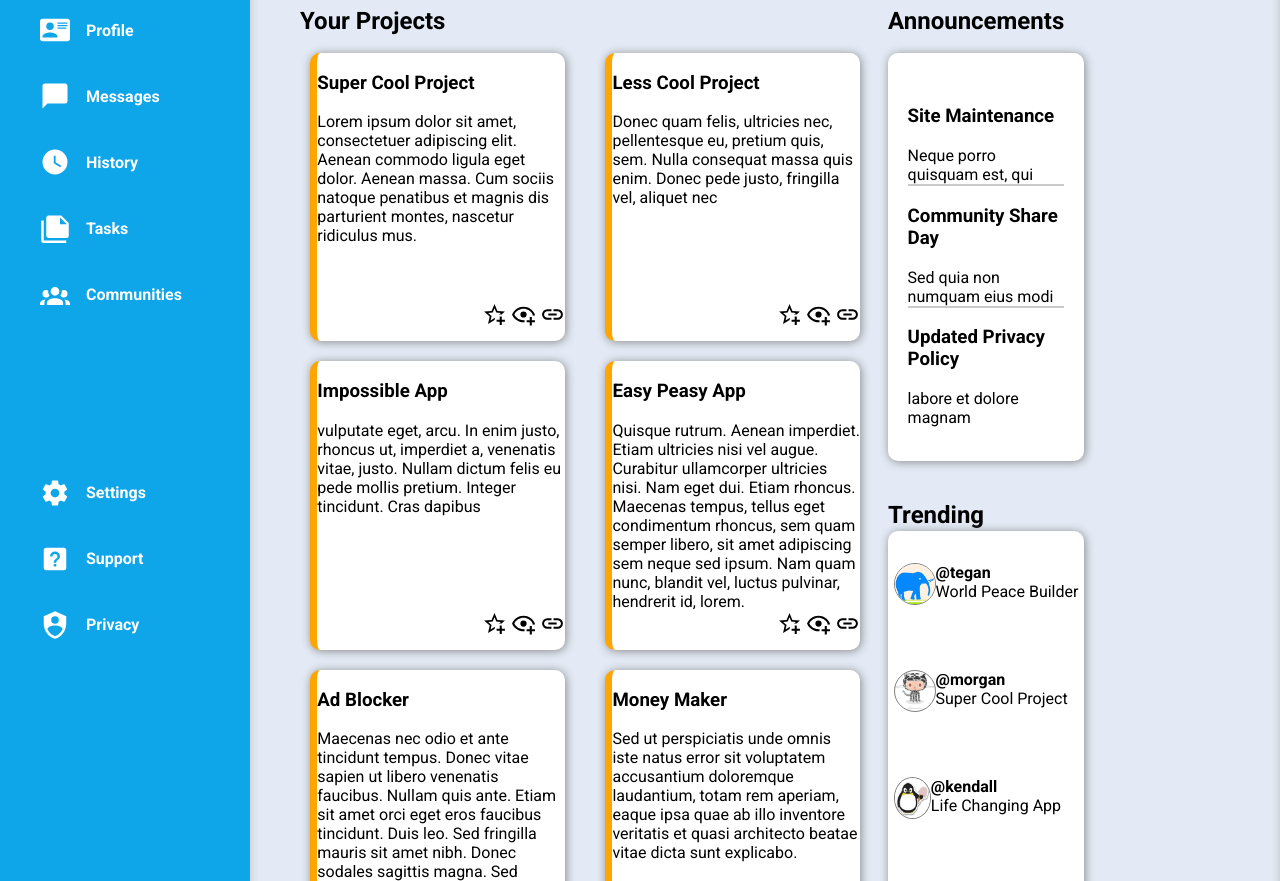
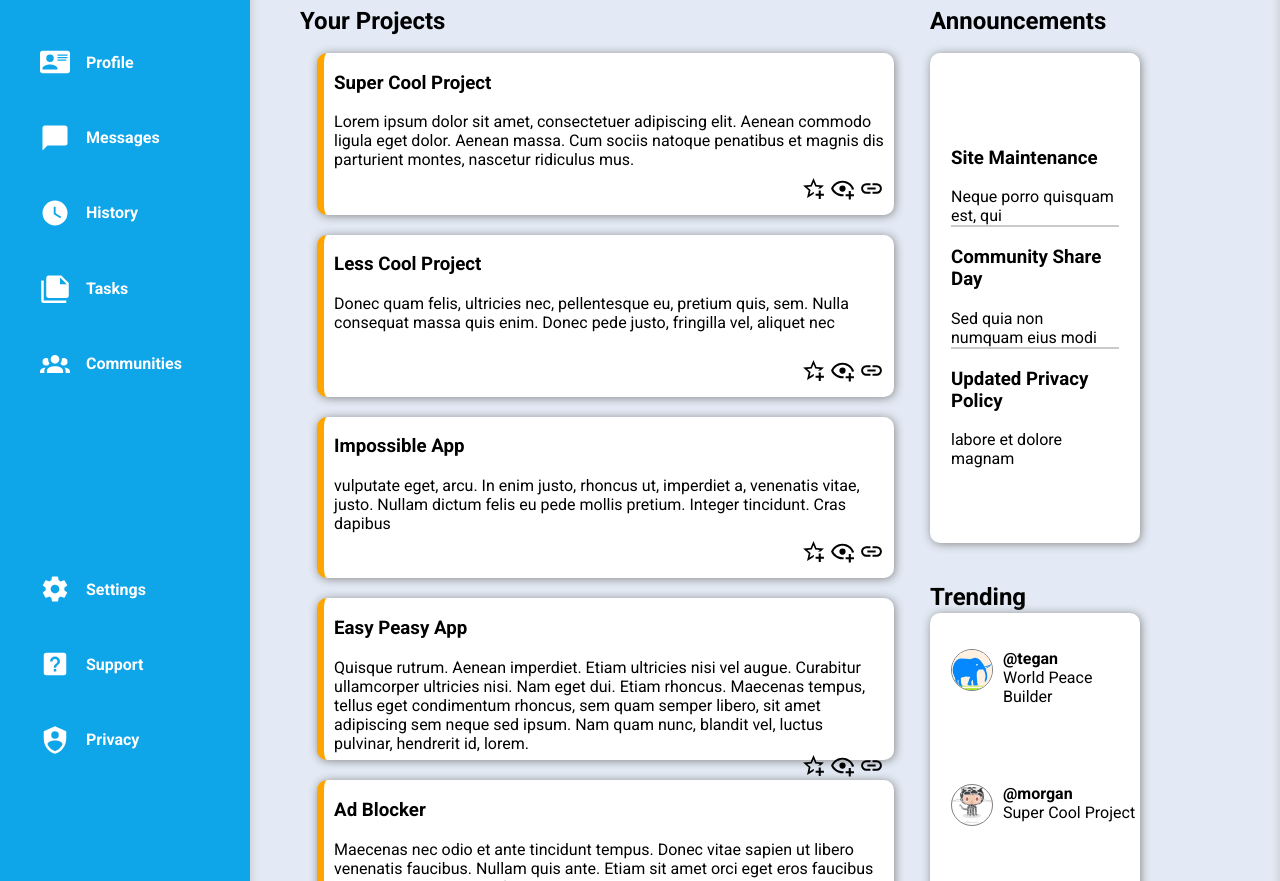
Before and after one commit to ahmetraufoktay/admin-dashboard-project, a plain HTML site: page index.html in a window 1280 px wide. Shown: the part 201-1082 px from the top of the page. Drawn offline with Linux system fonts and the light colour scheme.

Commit message:
add flexibility to project container

```diff
--- a/styles.css
+++ b/styles.css
@@ -130,7 +130,7 @@ button {
 .main {
     grid-area: 2/2/3/3;
     display: grid;
-    grid-template-columns: 3fr 1fr 1fr;
+    grid-template-columns: 9fr 3fr 2fr;
     grid-template-rows: 1fr;
     background-color: #e3eaf5;
     box-shadow:0px 5px 10px #c0c0c0 inset;
@@ -146,8 +146,8 @@ button {
 .project-grid {
     grid-area: 1 / 1 / 3 /2;
     display: grid;
-    grid-template-columns: 1fr 1fr;
-    grid-template-rows:50px 3fr 3fr 3fr;
+    grid-template-columns: repeat(auto-fit, minmax(300px,1fr));
+    grid-template-rows:50px repeat(auto-fit,minmax(10px,1fr));
     gap: 20px;
     margin-right: 3%;
 }
@@ -156,6 +156,7 @@ button {
     grid-area: 1/1/2/3;
     display: flex;
     align-self: self-start;
+    grid-column: 1/-1;
 }
 .project-grid > div /* grid items */ {
     display: flex;
@@ -170,6 +171,7 @@ button {
     border-radius: 10px;
     border-left: orange 7px  solid;
     box-shadow: 1px 1px 10px #888;
+    padding: 0px 10px 0px 10px;
 }
 .svg-buttons {
     align-self: flex-end;
@@ -217,12 +219,13 @@ button {
     grid-template-rows: 1fr 1fr 1fr 1fr;
     background-color: white;
     border-radius: 10px;
-    justify-content: center;
     align-items: center;
     box-shadow: 1px 1px 10px #888;
 }
 .account-projects {
     display: flex;
+    margin-left: 10%;
+    gap: 10px;
 }
 img {
     height: 40px;
```
